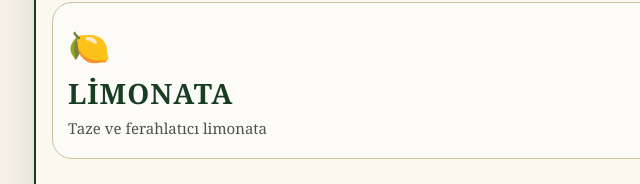
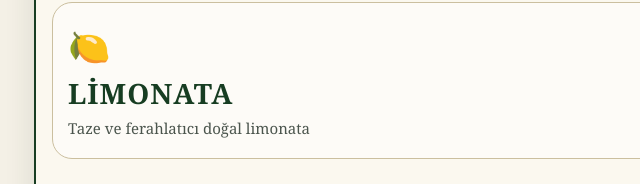
Before and after one commit to omerarsln427/qr-menu, a plain HTML site: page index.html in a window 1280 px wide. Shown: the part 620-804 px from the top of the page, 238-878 px from the left. Drawn offline with Linux system fonts and the light colour scheme.

Commit message:
Update index.html

```diff
--- a/index.html
+++ b/index.html
@@ -188,7 +188,7 @@ LİMONATA
 </div>
 
 <div class="desc">
-Taze ve ferahlatıcı limonata
+Taze ve ferahlatıcı doğal limonata
 </div>
 </div>
 
```
